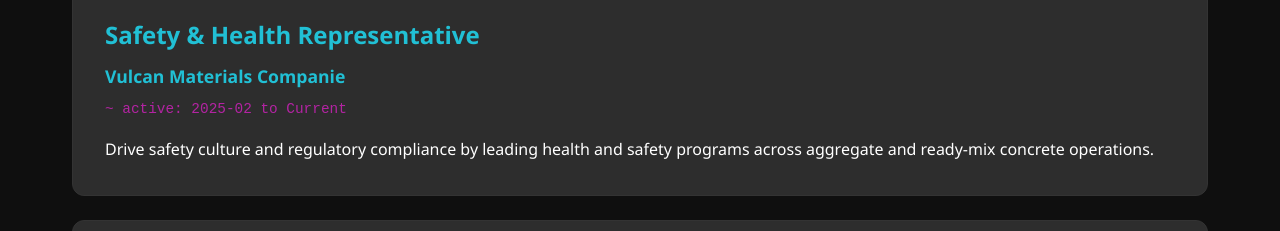
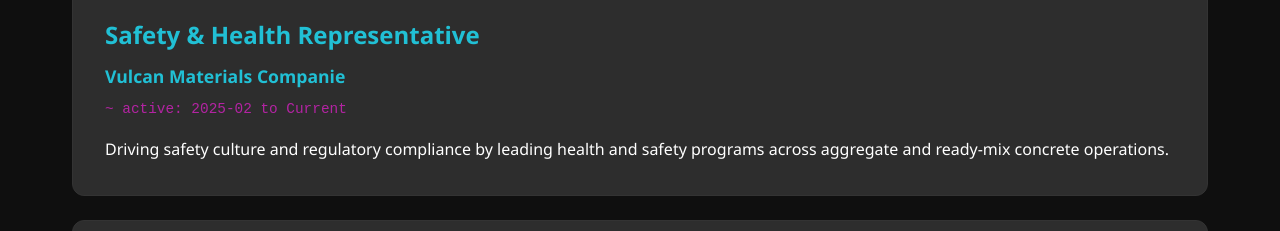
Before and after one commit to brucehankins/brucehankins.github.io, a plain HTML site: page index.html in a window 1280 px wide. Shown: the part 860-1091 px from the top of the page. Drawn offline with Linux system fonts and the light colour scheme.

Commit message:
Update index.html

```diff
--- a/index.html
+++ b/index.html
@@ -271,7 +271,7 @@
                 <h3 class="experience-title">Safety & Health Representative</h3>
                 <h4 class="experience-comp">Vulcan Materials Companie</h4>
                 <div class="experience-date">~ active: 2025-02 to Current</div>
-                <p>Drive safety culture and regulatory compliance by leading health and safety programs across aggregate and ready-mix concrete operations.</p>
+                <p>Driving safety culture and regulatory compliance by leading health and safety programs across aggregate and ready-mix concrete operations.</p>
             </div>
 
             <div class="experience-item">
```
